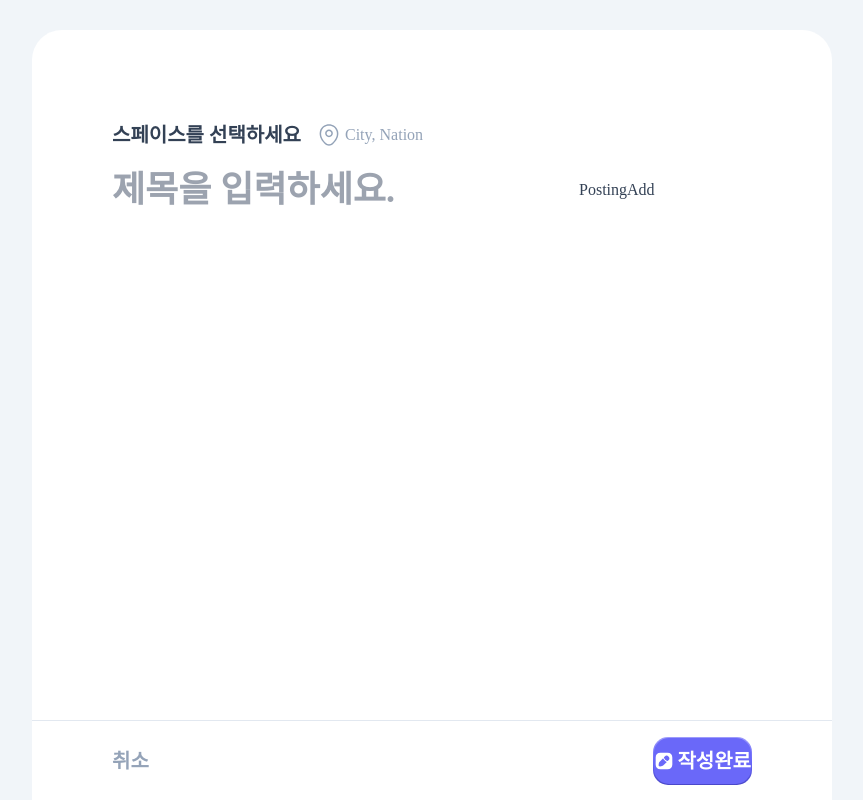
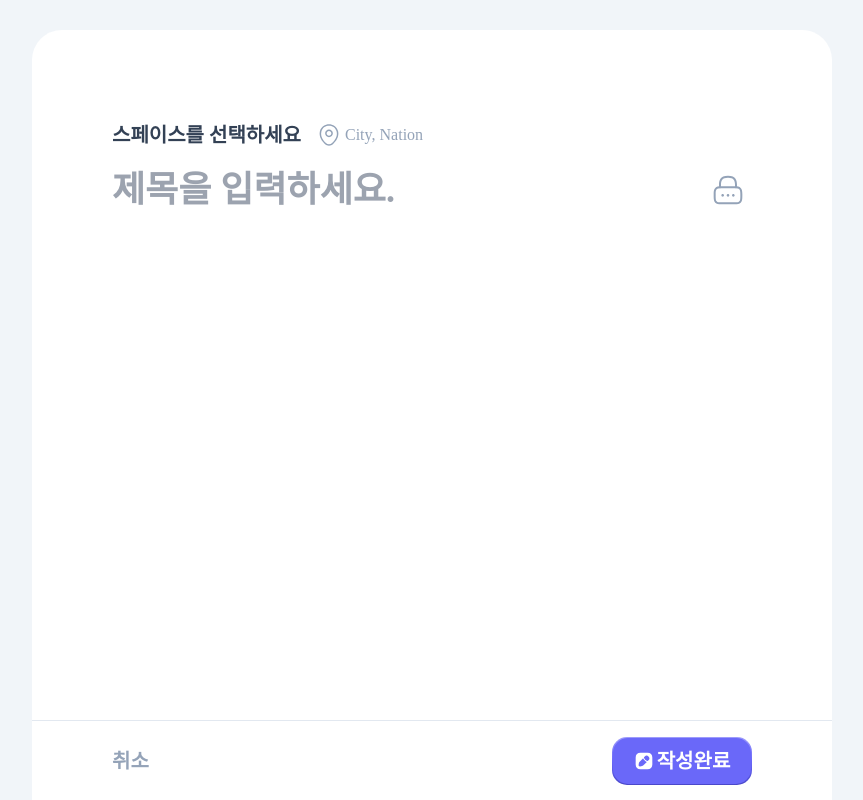
Before and after one commit to OhJeongHwan1/Front-CICD, a React (Vite) app: page /posting/add in a window 1280 px wide. Shown: the whole page, without its empty margins (208-1071 px from the left). Built offline with nearby package versions, Linux system fonts and the light colour scheme.

Commit message:
feat: 포스팅 에디터 페이지 헤더 부분 구현

```diff
--- a/src/pages/PostingAdd/index.jsx
+++ b/src/pages/PostingAdd/index.jsx
@@ -11,7 +11,7 @@ const PostingAddContainer = styled.div`
   align-items: center;
 `;
 
-const EditerContainer = styled.div`
+const EditorContainer = styled.div`
   margin-top: 30px;
   border-radius: ${theme.borderRadius.md} ${theme.borderRadius.md} 0 0;
   width: 800px;
@@ -19,7 +19,7 @@ const EditerContainer = styled.div`
   background: ${theme.colors.white};
 `;
 
-const EditerHeader = styled.div`
+const EditorHeader = styled.div`
   padding: 80px 80px 40px 60px;
 `;
 
@@ -47,15 +47,26 @@ const Location = styled.div`
 
 const TitleArea = styled.div`
   display: flex;
+  justify-content: space-between;
   align-items: center;
 `;
 
 const TitleInput = styled.input`
+  width: 600px;
   height: 60px;
-  padding-left: 20px;
+  padding: 0 20px;
   flex-shrink: 0;
   font-size: ${theme.fontSizes.h1};
   font-weight: ${theme.fontWeight.header};
+  outline: none;
+`;
+
+const LockButton = styled.div`
+  position: relative;
+  width: 32px;
+  height: 32px;
+  padding: 10px 20px;
+  cursor: pointer;
 `;
 
 const SubmitContainer = styled.div`
@@ -85,10 +96,14 @@ const CancelButton = styled.p`
 `;
 
 function PostingAdd() {
+  const [isLockBtnHovered, setIsLockBtnHovered] = useState(false);
+  const [isLockBtnClicked, setIsLockBtnClicked] = useState(false);
+  const [isLock, setIsLock] = useState(false);
+
   return (
     <PostingAddContainer>
-      <EditerContainer>
-        <EditerHeader>
+      <EditorContainer>
+        <EditorHeader>
           <SpaceArea>
             <Space>스페이스를 선택하세요</Space>
             <Location>
@@ -101,13 +116,50 @@ function PostingAdd() {
           </SpaceArea>
           <TitleArea>
             <TitleInput placeholder="제목을 입력하세요." />
-            PostingAdd
+            <LockButton
+              onMouseEnter={() => setIsLockBtnHovered(true)}
+              onMouseLeave={() => setIsLockBtnHovered(false)}
+              onMouseDown={() => setIsLockBtnClicked(true)}
+              onMouseUp={() => setIsLockBtnClicked(false)}
+              onClick={() => setIsLock(!isLock)}
+            >
+              {isLock ? (
+                <>
+                  <img
+                    src="/lock2.svg"
+                    alt="Default"
+                    className={`absolute top-0 left-0 transition-transform ease-in-out
+        ${isLockBtnClicked ? "scale-90" : "scale-100"}`}
+                  />
+                </>
+              ) : (
+                <>
+                  <img
+                    src="/lock.svg"
+                    alt="Default"
+                    className={`absolute top-0 left-0 transition-opacity duration-300 ease-in-out
+        ${isLockBtnHovered ? "opacity-0" : "opacity-100"} ${
+                      isLockBtnClicked ? "scale-90" : "scale-100"
+                    }`}
+                  />
+
+                  <img
+                    src="/lock2.svg"
+                    alt="Hover"
+                    className={`absolute top-0 left-0 transition-opacity duration-300 ease-in-out
+        ${isLockBtnHovered ? "opacity-100" : "opacity-0"} ${
+                      isLockBtnClicked ? "scale-90" : "scale-100"
+                    }`}
+                  />
+                </>
+              )}
+            </LockButton>
           </TitleArea>
-        </EditerHeader>
-      </EditerContainer>
+        </EditorHeader>
+      </EditorContainer>
       <SubmitContainer>
         <CancelButton>취소</CancelButton>
-        <Button type="posting" width={140} text="작성완료" />
+        <Button type="posting" width="140px" text="작성완료" />
       </SubmitContainer>
     </PostingAddContainer>
   );
```
Also changed, not shown: public/lock.svg (added), public/lock2.svg (added).
